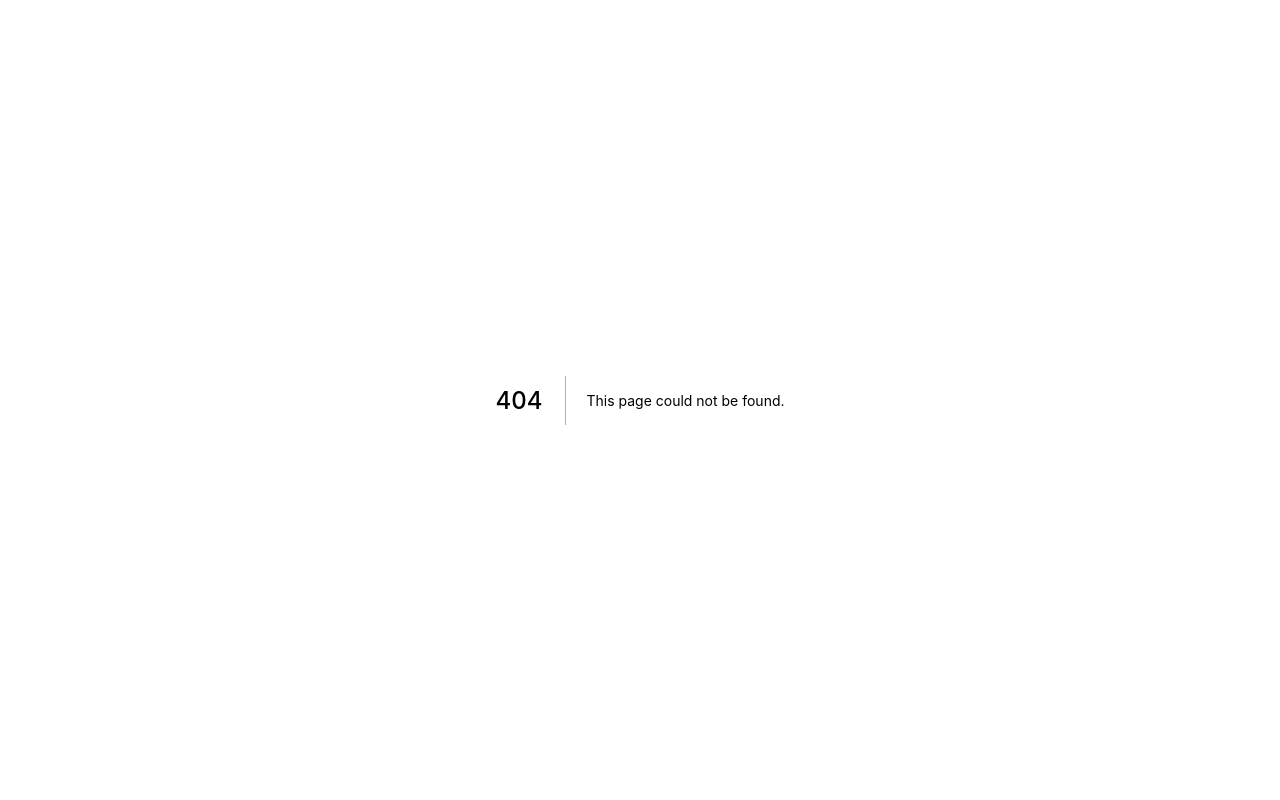
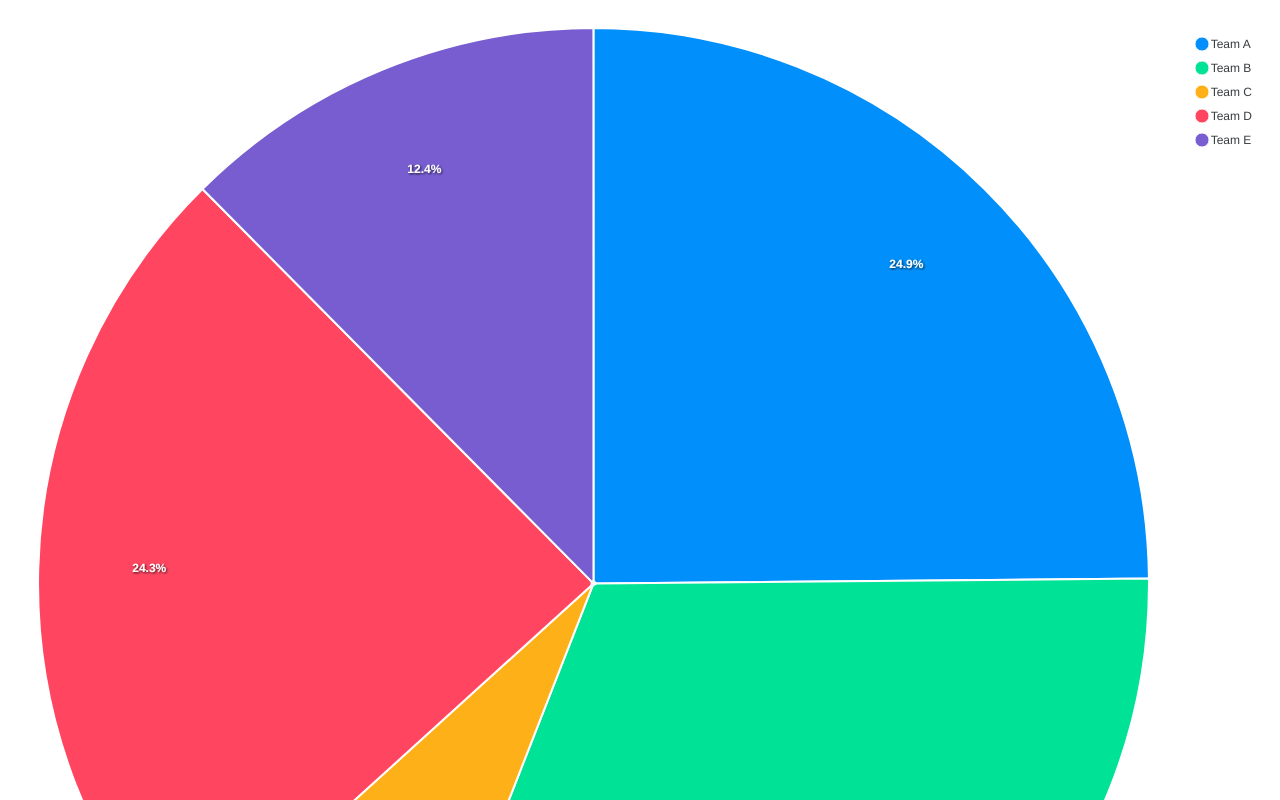
Before and after one commit to hrg921/value-observation, a Next.js app: page /investments in a window 1280 px wide. Before the commit this address had no page. Shown: the top 800 px of the page. Built offline with nearby package versions, Linux system fonts and the light colour scheme.

Commit message:
feat: add PieChart and refactor some Chart utils

```diff
--- /dev/null
+++ b/components/apex-charts/charts/PieChart.tsx
@@ -0,0 +1,37 @@
+import React from 'react';
+import ReactApexChart from 'react-apexcharts';
+
+import { useChartId } from './useChartId';
+
+export const PieChart = () => {
+  const chartId = useChartId();
+  const series = [44, 55, 13, 43, 22];
+  const options = {
+    chart: {
+      width: 380,
+      type: "pie"
+    },
+    labels: ["Team A", "Team B", "Team C", "Team D", "Team E"],
+    responsive: [
+      {
+        breakpoint: 480,
+        options: {
+          chart: {
+            width: 200
+          },
+          legend: {
+            position: "bottom"
+          }
+        }
+      }
+    ]
+  };
+
+  return (
+    <div id={chartId}>
+      <ReactApexChart options={options} series={series} type="pie" />
+    </div>
+  );
+};
+
+export default PieChart;
--- /dev/null
+++ b/components/apex-charts/charts/useChartId.ts
@@ -0,0 +1,8 @@
+import { useRef } from 'react';
+import { v4 as uuid } from 'uuid';
+
+export function useChartId() {
+  const { current: chartId } = useRef(uuid());
+
+  return chartId;
+}
--- /dev/null
+++ b/components/apex-charts/dynamics/DynamicPieChart.tsx
@@ -0,0 +1,5 @@
+import dynamic from 'next/dynamic';
+
+export const DynamicPieChart = dynamic(() => import("../charts/PieChart"), {
+  ssr: false
+});
--- a/package.json
+++ b/package.json
@@ -13,12 +13,14 @@
     "next": "latest",
     "react": "^16.12.0",
     "react-apexcharts": "^1.3.6",
-    "react-dom": "^16.12.0"
+    "react-dom": "^16.12.0",
+    "uuid": "^7.0.2"
   },
   "devDependencies": {
     "@types/node": "^12.12.21",
     "@types/react": "^16.9.16",
     "@types/react-dom": "^16.9.4",
+    "@types/uuid": "^7.0.2",
     "typescript": "3.7.3"
   },
   "license": "ISC"
--- /dev/null
+++ b/pages/investments.tsx
@@ -0,0 +1,7 @@
+import { DynamicPieChart } from '../components/apex-charts/dynamics/DynamicPieChart';
+
+const InvestmentsPage = () => {
+  return <DynamicPieChart />;
+};
+
+export default InvestmentsPage;
```
Also changed, not shown: components/apex-charts/charts/LineChart.tsx (+12 -7 lines), components/apex-charts/charts/chartData.ts (deleted, +0 -7 lines), datas/class101IncomeData.ts (+7 -0 lines), pages/incomes.tsx (+8 -3 lines), pages/index.tsx (+6 -16 lines), 1 other file (tests, documents, lock files or other folders).
